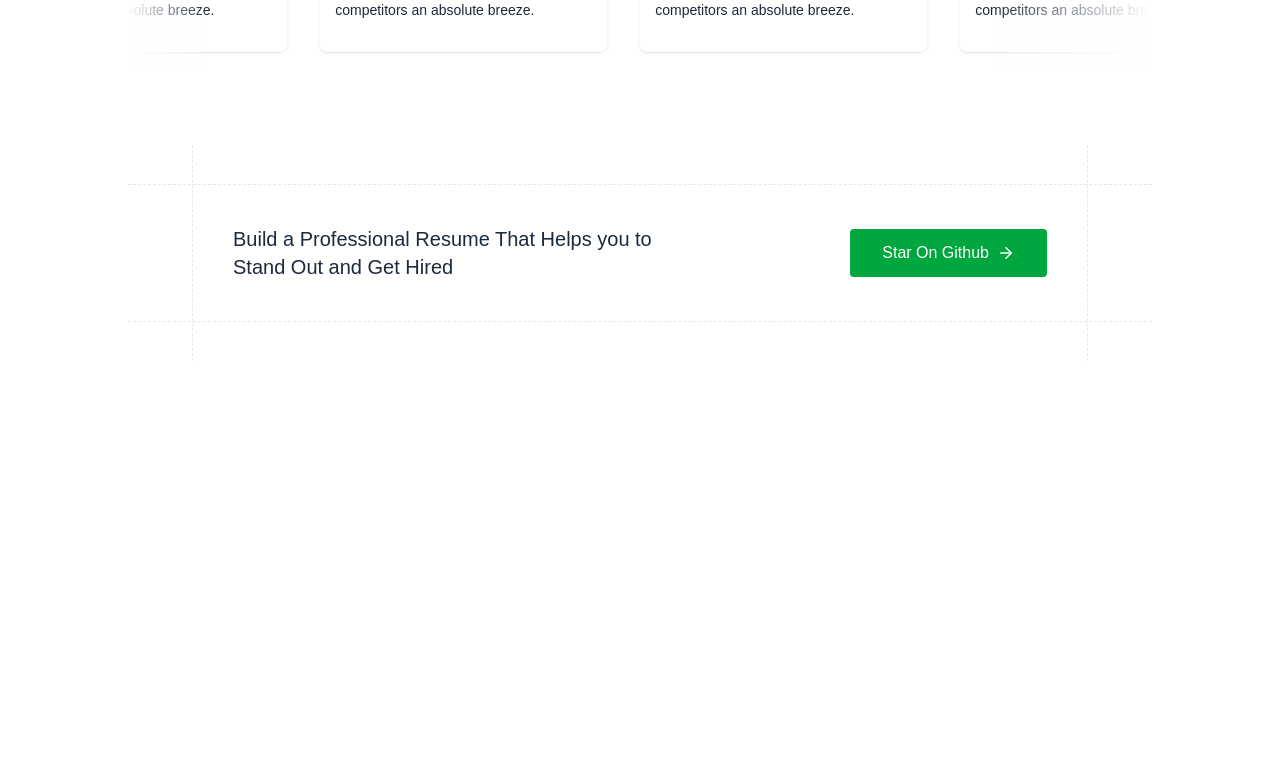
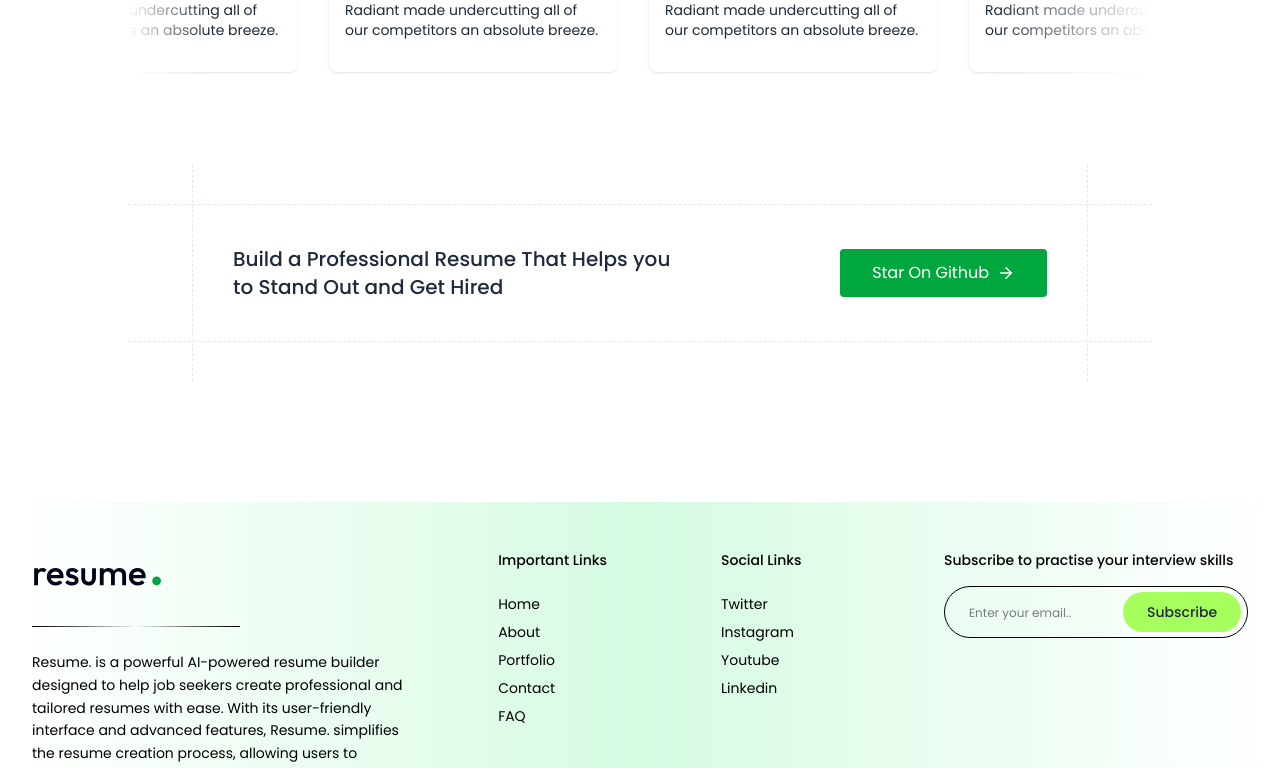
Before and after one commit to Ayush5605/AI-RESUME-BUILDER, a React (Vite) app in the folder Client/: page / in a window 1280 px wide. Shown: the part 2029-2797 px from the top of the page. Before the commit the page ends 2390 px from the top, so only its background shows below. Built offline with nearby package versions, Linux system fonts and the light colour scheme.

Commit message:
done with footer

```diff
--- /dev/null
+++ b/Client/src/components/home/Footer.jsx
@@ -0,0 +1,78 @@
+import React from "react";
+import logo from '../../assets/logo.svg';
+
+const Footer=()=>{
+    return(
+        <>
+          <style>{`
+                @import url("https://fonts.googleapis.com/css2?family=Poppins:ital,wght@0,100;0,200;0,300;0,400;0,500;0,600;0,700;0,800;0,900;1,100;1,200;1,300;1,400;1,500;1,600;1,700;1,800;1,900&display=swap");
+
+                * {
+                    font-family: "Poppins", sans-serif;
+                }
+            `}</style>
+            <footer className='bg-gradient-to-r from-white via-green-200/60 to-white mt-40 py-12 px-4 sm:px-6 lg:px-8 text-black-500'>
+                <div className='w-full max-w-7xl mx-auto'>
+
+                    <div className="flex flex-wrap justify-between gap-y-12 lg:gap-x-8">
+
+                        <div className="w-full md:w-[45%] lg:w-[35%] flex flex-col items-center md:items-start text-center md:text-left">
+                            <a href="https://prebuiltui.com">
+                                <img src={logo} alt="logo" className="h-11 w-auto"></img>
+                            </a>
+                            <div className='w-full max-w-52 h-px mt-8 bg-linear-to-r from-black via-white/25 to-black'></div>
+                            <p className='text-sm text-black-500 mt-6 max-w-sm leading-relaxed'>
+                                Resume. is a powerful AI-powered resume builder designed to help job seekers create professional and tailored resumes with ease. With its user-friendly interface and advanced features, Resume. simplifies the resume creation process, allowing users to generate impressive resumes that stand out to employers. Whether you're a recent graduate or an experienced professional, Resume. provides the tools and guidance needed to craft a compelling resume that highlights your skills and achievements effectively.
+                            </p>
+                        </div>
+
+                        <div className="w-full md:w-[45%] lg:w-[15%] flex flex-col items-center md:items-start text-center md:text-left">
+                            <h3 className='text-sm text-black-500 font-medium'>Important Links</h3>
+                            <div className="flex flex-col gap-2 mt-6">
+                                <a href="#" className='text-sm text-black-500 hover:text-black transition-colors'>Home</a>
+                                <a href="#" className='text-sm text-black-500 hover:text-black transition-colors'>About</a>
+                                <a href="#" className='text-sm text-black-500 hover:text-black transition-colors'>Portfolio</a>
+                                <a href="#" className='text-sm text-black-500 hover:text-black transition-colors'>Contact</a>
+                                <a href="#" className='text-sm text-black-500 hover:text-black transition-colors'>FAQ</a>
+                            </div>
+                        </div>
+
+                        <div className="w-full md:w-[45%] lg:w-[15%] flex flex-col items-center md:items-start text-center md:text-left">
+                            <h3 className='text-sm text-black-500 font-medium'>Social Links</h3>
+                            <div className="flex flex-col gap-2 mt-6">
+                                <a href="#" className='text-sm text-black-500 hover:text-black transition-colors'>Twitter</a>
+                                <a href="#" className='text-sm text-black-500 hover:text-black transition-colors'>Instagram</a>
+                                <a href="#" className='text-sm text-black-500 hover:text-black transition-colors'>Youtube</a>
+                                <a href="#" className='text-sm text-black-500 hover:text-black transition-colors'>Linkedin</a>
+                            </div>
+                        </div>
+
+                        <div className="w-full md:w-[45%] lg:w-[25%] flex flex-col items-center md:items-start text-center md:text-left">
+                            <h3 className='text-sm text-black-500 font-medium'>Subscribe to practise your interview skills</h3>
+                            <div className="flex items-center border gap-2 border-black-500/20 h-13 max-w-80 w-full rounded-full overflow-hidden mt-4">
+                                <input type="email" placeholder="Enter your email.." className="w-full h-full pl-6 outline-none text-sm bg-transparent text-black-500 placeholder:text-black-500/60 placeholder:text-xs" required />
+                                <button type="submit" className="bg-[#A6FF5D] hover:bg-[#92ec4d] active:scale-95 transition w-56 h-10 rounded-full text-sm text-gray-800 font-medium cursor-pointer mr-1.5">Subscribe</button>
+                            </div>
+                        </div>
+
+                    </div>
+
+                    <div className='w-full h-px mt-16 mb-4 bg-linear-to-r from-black via-white/25 to-black'></div>
+
+                    <div className="flex flex-col md:flex-row items-center justify-between gap-4">
+                        <p className='text-xs text-white/60'>© 2026 Resume.</p>
+                        <div className="flex items-center gap-6">
+                            <a href='#' className='text-xs text-white/60 hover:text-white transition-colors'>Terms & Conditions</a>
+                            <div className='w-px h-4 bg-white/20'></div>
+                            <a href='#' className='text-xs text-white/60 hover:text-white transition-colors'>Privacy Policy</a>
+                        </div>
+                    </div>
+                </div>
+            </footer>
+
+
+        </>
+    )
+}
+
+export default Footer;
--- a/Client/src/pages/Home.jsx
+++ b/Client/src/pages/Home.jsx
@@ -4,6 +4,7 @@ import Hero from "../components/home/Hero";
 import Features from "../components/home/features";
 import Testimonial from "../components/home/Testimonial";
 import CallToAction from "../components/home/CallToAction";
+import Footer from "../components/home/Footer";
 
 const Home = () => {
     return (
@@ -13,6 +14,8 @@ const Home = () => {
             <Features/>
             <Testimonial/>
             <CallToAction/>
+            <Footer/>
+
 
         </div>
     )
```
Also changed, not shown: Client/src/components/home/logo.svg (added).
